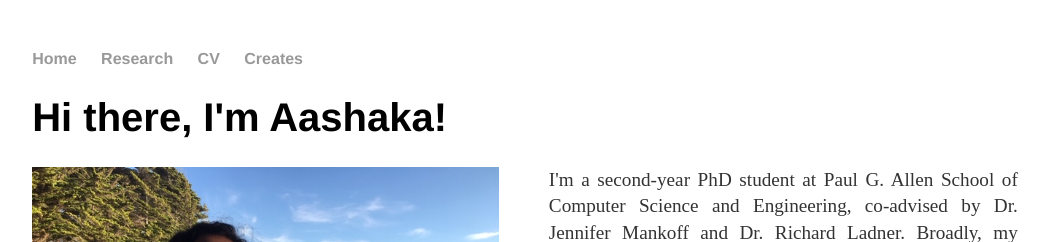
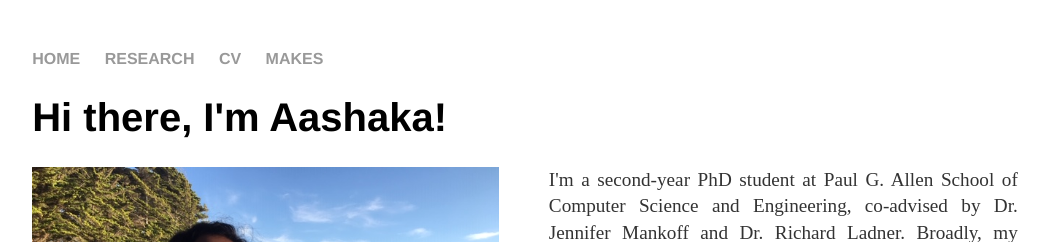
Before and after one commit to aashakadesai/aashakadesai.github.io, a Jekyll site: the page built from index.html, in a window 1280 px wide. Shown: the top 242 px of the page, without its empty margins (115-1164 px from the left). Built offline with Jekyll 4.4.1, drawn with Linux system fonts in a browser that asks for light colours.

Commit message:
Update default.html

```diff
--- a/_layouts/default.html
+++ b/_layouts/default.html
@@ -8,10 +8,10 @@
 		<body>
 			<nav>
 	    		<ul>
-	        		<li><a href="/">Home</a></li>
-		        	<li><a href="/research">Research</a></li>
+	        		<li><a href="/">HOME</a></li>
+		        	<li><a href="/research">RESEARCH</a></li>
 				<li><a href="CV.pdf">CV</a></li>
-	        		<li><a href="/creates">Creates</a></li>
+	        		<li><a href="/creates">MAKES</a></li>
 	    		</ul>
 			</nav>
 			<div class="container">
```
